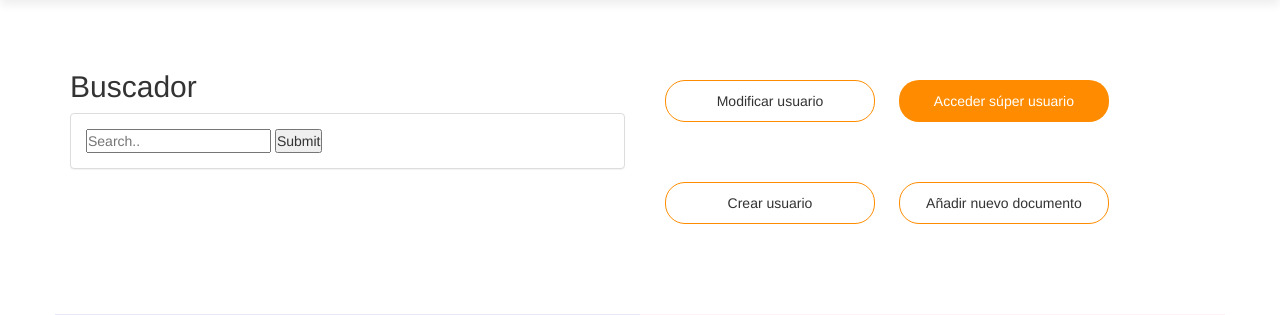
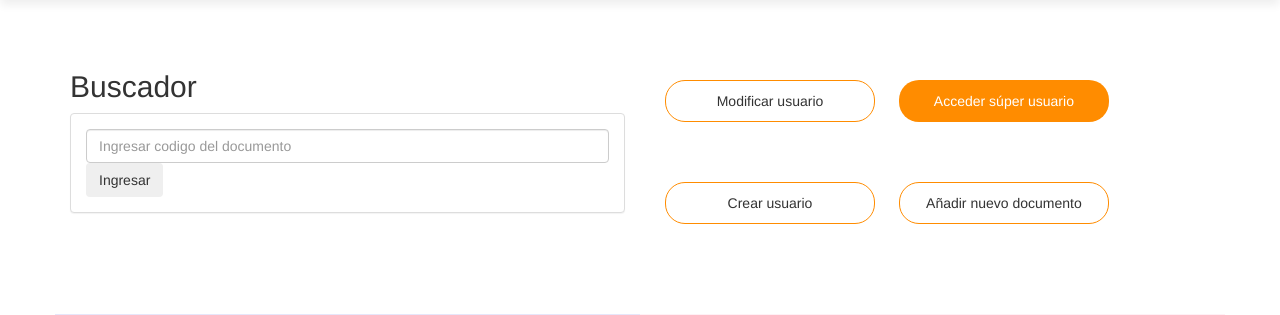
Before and after one commit to HFFY/GDWKbootstrap, a PHP site: page /paginaprincipal.php in a window 1280 px wide. Shown: the part 102-417 px from the top of the page. Run offline with PHP 8.4, Linux system fonts and the light colour scheme; a user stored in the database is signed in; data comes from the database, SQL or seed files in the repository; data that the repository does not hold is empty.

Commit message:
constancia buscador

```diff
--- a/clases/database.php
+++ b/clases/database.php
@@ -13,12 +13,12 @@ class Database
     // agregar link de descarga cuando modificamos
     // specify your own database credentials
     private $host = "localhost";
-    private $db_name = "GDWKF";
-    private $username = "root";
-    private $password = "";
-    // private $db_name = "kcardenas15";
-    // private $username = "kcardenas15";
-    // private $password = "isc818";
+    // private $db_name = "GDWKF";
+    // private $username = "root";
+    // private $password = "";
+    private $db_name = "kcardenas15";
+    private $username = "kcardenas15";
+    private $password = "isc818";
     public $conn;
 
     // get the database connection
--- a/gestordocumentos/gdpaginaprincipal.php
+++ b/gestordocumentos/gdpaginaprincipal.php
@@ -22,7 +22,7 @@
   session_start();
   $variduser=$_GET['id'];
   $variddoc=$_GET['iddoc'];
-  echo $_GET['id'];
+
   $database = new Database();
   $db = $database->getConnection();
   $user = new User($db);
--- a/paginaprincipal.php
+++ b/paginaprincipal.php
@@ -80,8 +80,8 @@
     <div class="panel-body">
       <div class="search-container">
          <form action="buscador.php">
-           <input type="text" placeholder="Search.." name="search">
-           <button type="submit">Submit</button>
+           <input class="form-control" type="text" placeholder="Ingresar codigo del documento" name="search">
+           <button class="btn btn-first" type="submit">Ingresar</button>
          </form>
        </div>
     </div>
--- a/tareas/WorkflowCreacionDeTarea.php
+++ b/tareas/WorkflowCreacionDeTarea.php
@@ -135,7 +135,7 @@ if(!empty($creartarea->Prioridad)){
                                 <br>
                                 <br>
                             </label>
-                                <textarea class="form-control input-lg" name="descripciontarea" rows="10" cols="30" placeholder="Descripcion" required></textarea>
+                                <textarea class="form-control input-lg" name="descripciontarea" rows="10" cols="30" placeholder="Descripción" required></textarea>
                                 <br>
                         </div>
 
--- a/tareas/workflowpaginaprincipal.php
+++ b/tareas/workflowpaginaprincipal.php
@@ -210,7 +210,7 @@
                     </div>
 
                     <div class="col-sm-6 banner-info" id="div1" style="width:700px; height:300px; overflow:auto;">
-                        <h4 class="text-center font-eight-bold">En Ejecución</h4>
+                        <h4 class="text-center font-eight-bold">En ejecución</h4>
                         <table class="table table-striped table-bordered  table-responsive-sm  scrollbar" style="background-color:#F7FE2E;">
                             <thead class="thead-dark">
                                 <tr>
--- a/usuario/crearusuario.php
+++ b/usuario/crearusuario.php
@@ -125,7 +125,7 @@
               <input type="text" name="username" class="form-control" placeholder="Usuario" required>
 
             </div>
-            <p><br>Ingresar Contraseña.</p>
+            <p><br>Ingresar contraseña.</p>
             <div class="form-group">
 
               <input type="password" name="password" class="form-control" id="exampleInputPassword1" placeholder="Contraseña" required>
--- a/usuario/modificarusuario.php
+++ b/usuario/modificarusuario.php
@@ -103,7 +103,7 @@
               <input type="text" name="username" class="form-control" placeholder="<?php echo $olduser['Usuario']; ?>">
 
             </div>
-            <p><br>Ingresar Contraseña.</p>
+            <p><br>Ingresar contraseña.</p>
             <div class="form-group">
 
               <input type="password" name="password" class="form-control" id="exampleInputPassword1" placeholder="Contraseña">
```
